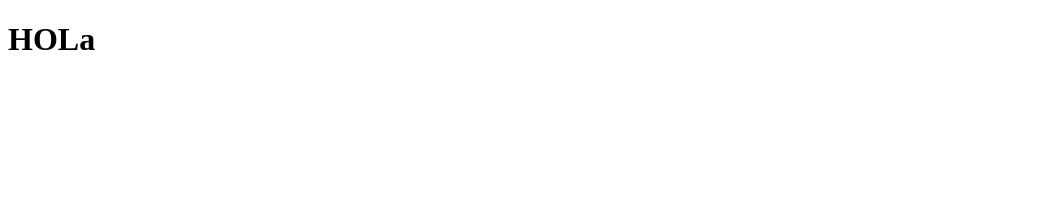
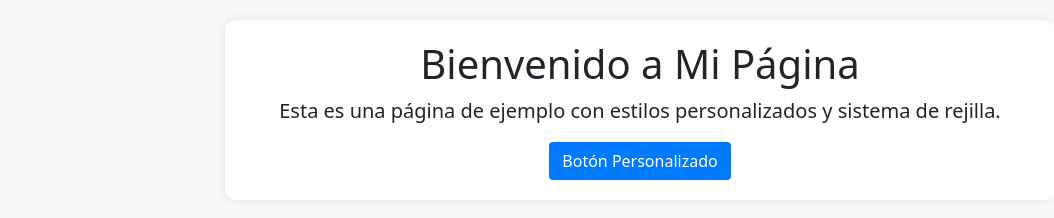
Before and after one commit to maick00/P-Bootstrap, a plain HTML site: page index.html in a window 1280 px wide. Shown: the whole page, without its empty margins (0-1054 px from the left). Drawn offline with nearby package versions, Linux system fonts and the light colour scheme.

Commit message:
Update index.html

```diff
--- a/index.html
+++ b/index.html
@@ -1,11 +1,54 @@
 <!DOCTYPE html>
 <html lang="en">
-<head>
-    <meta charset="UTF-8">
-    <meta name="viewport" content="width=device-width, initial-scale=1.0">
-    <title>Document</title>
-</head>
-<body>
-    <h1>HOLa</h1>
-</body>
+    <head>
+        <meta charset="UTF-8">
+        <meta name="viewport" content="width=device-width, initial-scale=1">
+        <title>Mi Página con Estilos y Grid Bootstrap 5</title>
+        <!-- Enlace a Bootstrap CSS y estilos adicionales -->
+        <link rel="stylesheet" href="https://cdn.jsdelivr.net/npm/bootstrap@5.0.0/dist/css/bootstrap.min.css" integrity="sha384-GLhlTQ8iK2+j4MYWz83PzPq8r3uHQImN7viAiSgxCG0xlPKFOJwJ8ERdknLPMO" crossorigin="anonymous">
+        <style>
+          /* Estilos personalizados aquí */
+          body {
+            background-color: #f8f9fa;
+          }
+
+          .container-custom {
+            background-color: #ffffff;
+            border-radius: 10px;
+            box-shadow: 0 0 10px rgba(0, 0, 0, 0.1);
+            padding: 20px;
+            margin-top: 20px;
+          }
+
+          .btn-custom {
+            background-color: #007bff;
+            color: #ffffff;
+          }
+
+          .btn-custom:hover {
+            background-color: #0056b3;
+          }
+        </style>
+      </head>
+      <body>
+
+      <!-- Contenido principal con sistema de rejilla -->
+      <div class="container-fluid">
+        <div class="row justify-content-center">
+          <div class="col-md-8">
+            <div class="container-custom">
+              <h1 class="text-center">Bienvenido a Mi Página</h1>
+              <p class="lead text-center">Esta es una página de ejemplo con estilos personalizados y sistema de rejilla.</p>
+              <div class="text-center">
+                <button class="btn btn-custom">Botón Personalizado</button>
+              </div>
+            </div>
+          </div>
+        </div>
+      </div>
+
+      <!-- Scripts de Bootstrap y cualquier otro script adicional -->
+      <script src="https://cdn.jsdelivr.net/npm/bootstrap@5.0.0/dist/js/bootstrap.bundle.min.js" integrity="sha384-e0qVp8B3aLqEWKGxJ8d0Dj8UuO+xrP4tT0iIgAxJ7n0IbbVdS6L3e3I1TsnK+29" crossorigin="anonymous"></script>
+      </body>
+
 </html>
```
